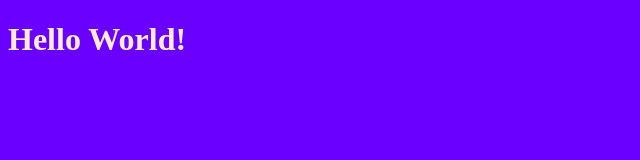
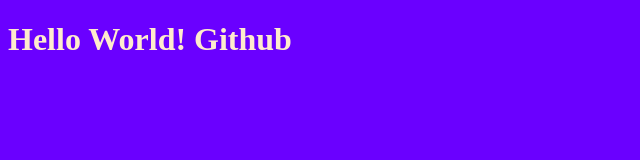
Before and after one commit to moussaabou/myproject01, a plain HTML site: page index.html in a window 1280 px wide. Shown: the whole page, without its empty margins (0-640 px from the left). Drawn offline with Linux system fonts and the light colour scheme.

Commit message:
change h1 of html 'Hello world! Github'

```diff
--- a/index.html
+++ b/index.html
@@ -7,7 +7,7 @@
     <link rel="stylesheet" type="text/css" href="style.css">
 </head>
 <body>
-    <h1>Hello World!</h1>
+    <h1>Hello World! Github</h1>
     <script src="app.js"></script>
 </body>
 </html>
```
